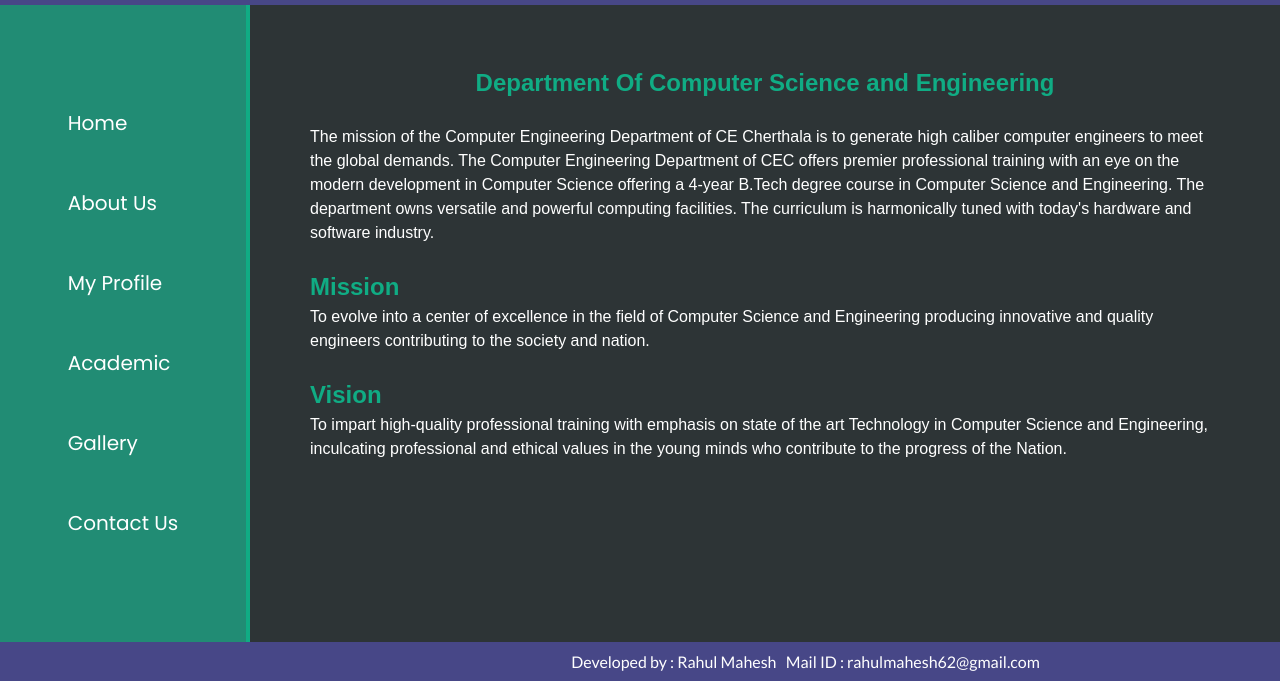
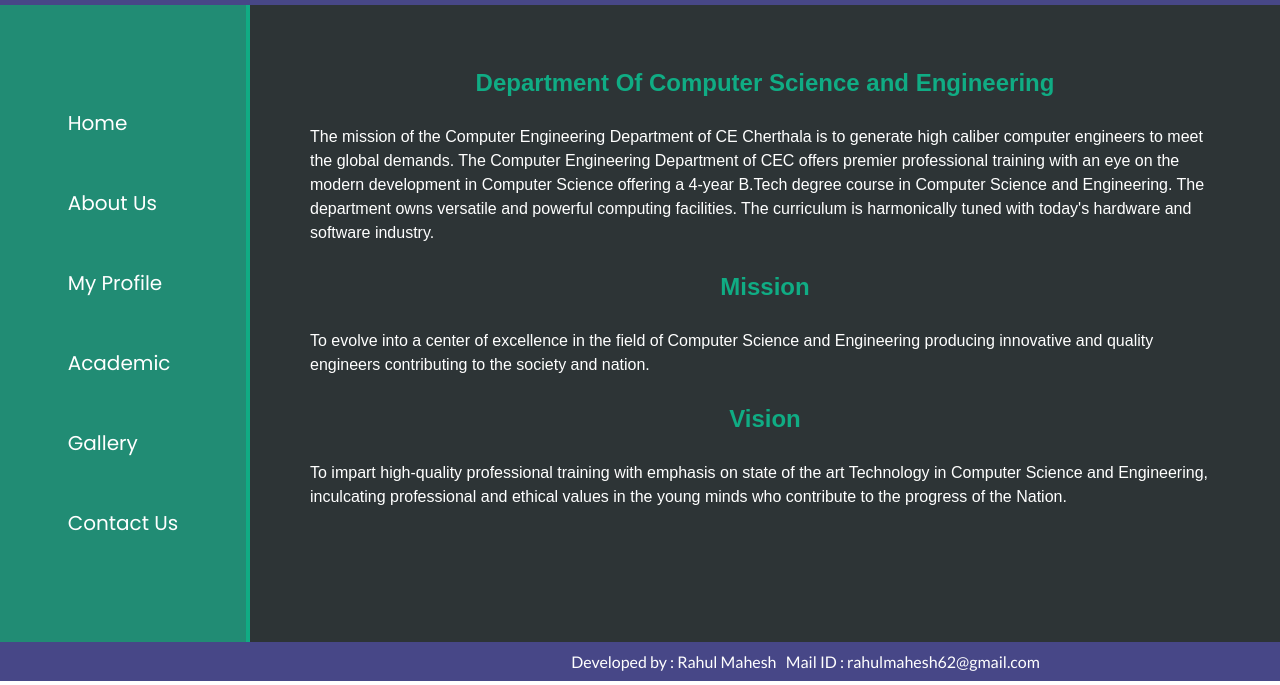
Before and after one commit to RahulMahesh62/WT-Assignment, a plain HTML site: page about.html in a window 1280 px wide. Shown: the part 115-800 px from the top of the page. Drawn offline with Linux system fonts and the light colour scheme; a web font is replaced by a local one.

Commit message:
Updated about.html

```diff
--- a/about.html
+++ b/about.html
@@ -56,11 +56,11 @@
                     the modern development in Computer Science offering a 4-year B.Tech degree course in Computer Science and Engineering. The department owns versatile and powerful computing facilities. The curriculum is harmonically tuned with today's
                     hardware and software industry.
                 </p><br>
-                <h2>Mission</h2>
+                <h2>Mission</h2><br>
                 <p>
                     To evolve into a center of excellence in the field of Computer Science and Engineering producing innovative and quality engineers contributing to the society and nation.
                 </p><br>
-                <h2>Vision</h2>
+                <h2>Vision</h2><br>
                 <p>
                     To impart high-quality professional training with emphasis on state of the art Technology in Computer Science and Engineering, inculcating professional and ethical values in the young minds who contribute to the progress of the Nation.
                 </p><br>
--- a/style.css
+++ b/style.css
@@ -101,7 +101,7 @@ main {
 }
 
 #about h2 {
-    text-align: left;
+    text-align: center;
     color: #10ac84;
 }
 
```
